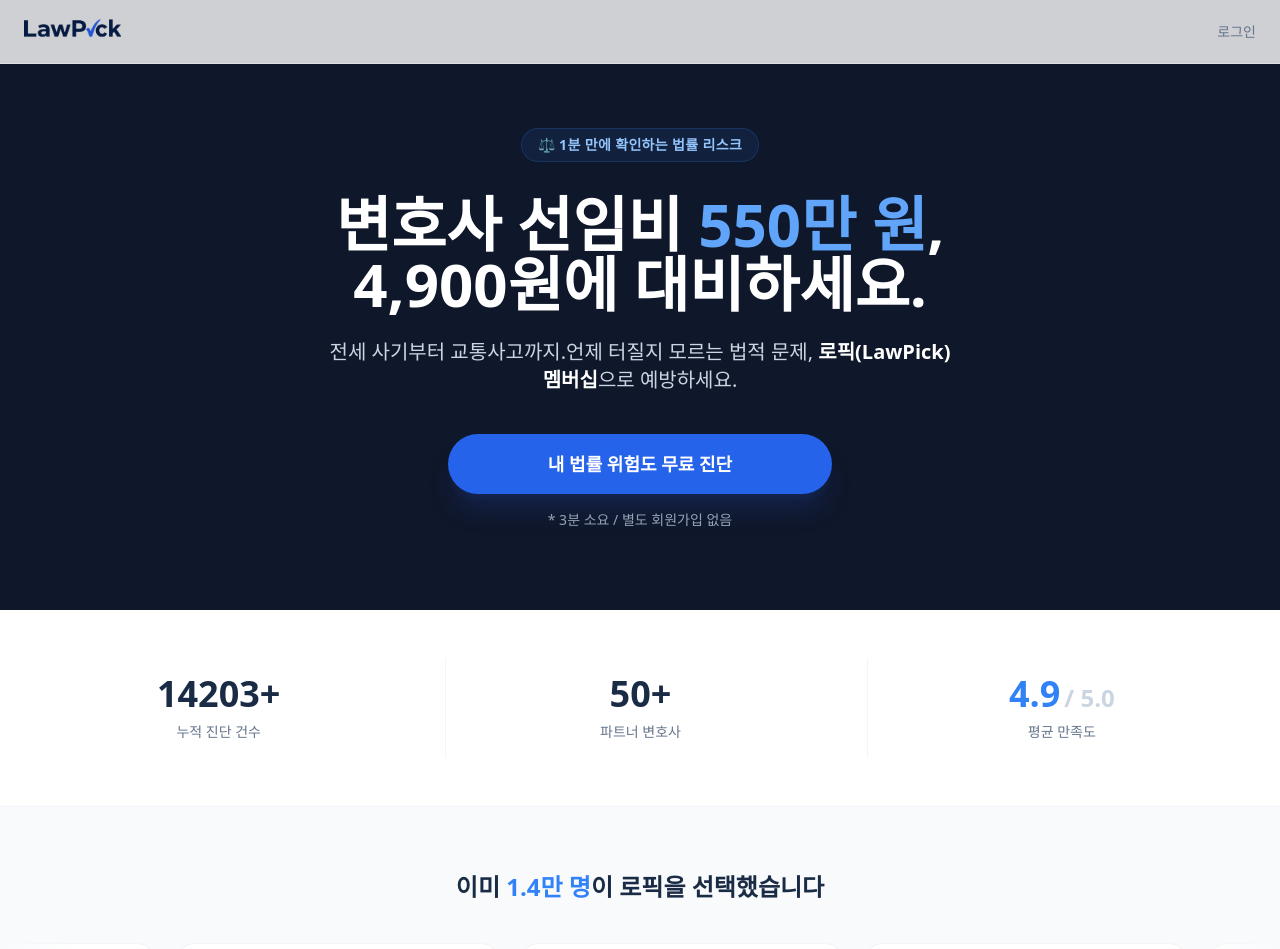
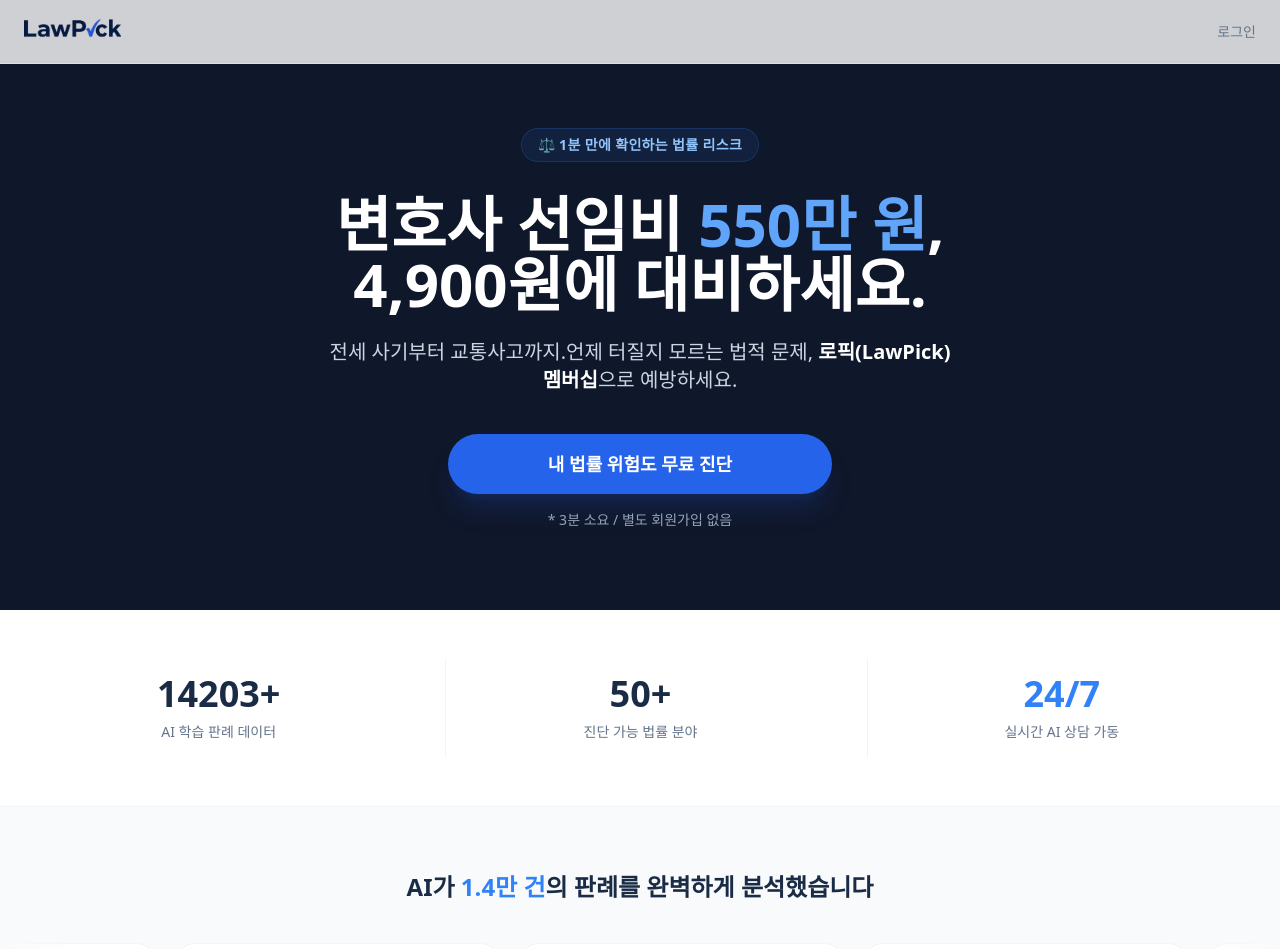
Before and after one commit to gunong1/lawpick, a Next.js app: page / in a window 1280 px wide. Shown: the top 949 px of the page. Built offline with nearby package versions, Linux system fonts and the light colour scheme.

Commit message:
fix: update stats and copy for truthfulness

```diff
--- a/components/review-marquee.tsx
+++ b/components/review-marquee.tsx
@@ -15,7 +15,7 @@
         <section className="py-16 bg-slate-50 overflow-hidden">
             <div className="max-w-7xl mx-auto px-6 mb-10 text-center">
                 <h2 className="text-2xl font-bold text-navy-900">
-                    이미 <span className="text-blue-500">1.4만 명</span>이 로픽을 선택했습니다
+                    AI가 <span className="text-blue-500">1.4만 건</span>의 판례를 완벽하게 분석했습니다
                 </h2>
             </div>
 
--- a/components/stats-counter.tsx
+++ b/components/stats-counter.tsx
@@ -51,7 +51,7 @@
                         <span className="text-4xl font-bold text-navy-900 mb-2">
                             <Counter from={0} to={14203} suffix="+" />
                         </span>
-                        <span className="text-slate-500 text-sm font-medium">누적 진단 건수</span>
+                        <span className="text-slate-500 text-sm font-medium">AI 학습 판례 데이터</span>
                     </motion.div>
 
                     <motion.div
@@ -64,7 +64,7 @@
                         <span className="text-4xl font-bold text-navy-900 mb-2">
                             <Counter from={0} to={50} suffix="+" />
                         </span>
-                        <span className="text-slate-500 text-sm font-medium">파트너 변호사</span>
+                        <span className="text-slate-500 text-sm font-medium">진단 가능 법률 분야</span>
                     </motion.div>
 
                     <motion.div
@@ -75,10 +75,9 @@
                         className="flex flex-col items-center text-center p-4"
                     >
                         <span className="text-4xl font-bold text-blue-500 mb-2">
-                            <Counter from={0} to={4.9} decimals={1} suffix="" />
-                            <span className="text-2xl text-slate-300 ml-1">/ 5.0</span>
+                            24/7
                         </span>
-                        <span className="text-slate-500 text-sm font-medium">평균 만족도</span>
+                        <span className="text-slate-500 text-sm font-medium">실시간 AI 상담 가동</span>
                     </motion.div>
                 </div>
             </div>
```
